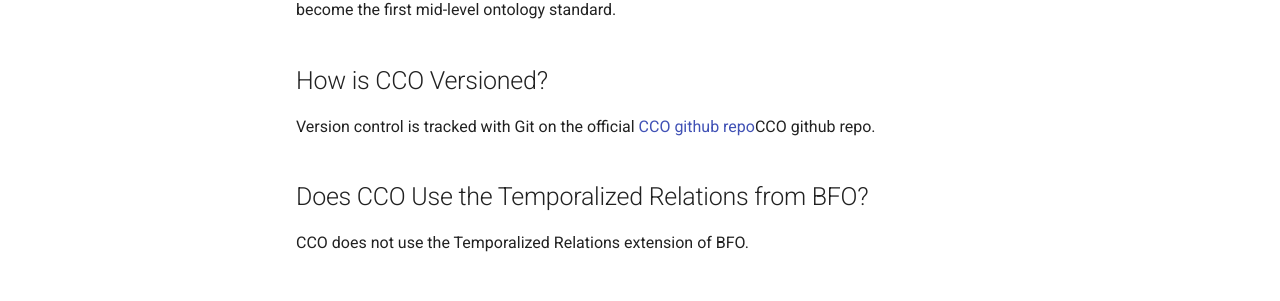
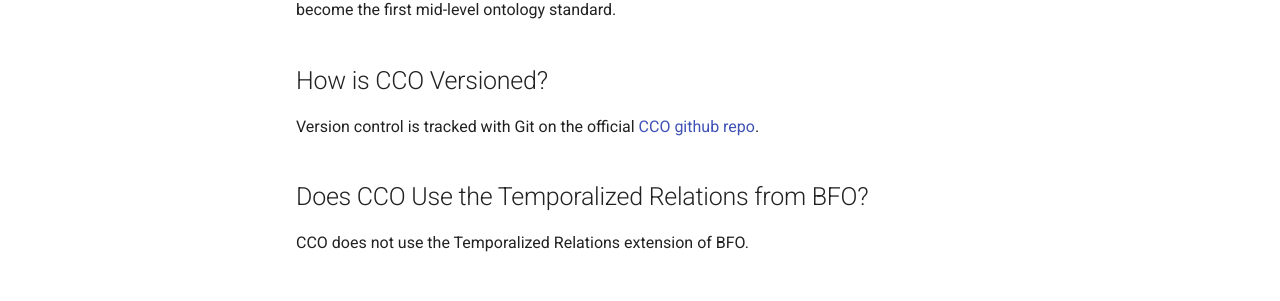
Before and after one commit to CommonCoreOntology/cco-webpage, an MkDocs documentation site: the page built from docs/faq.md, in a window 1280 px wide and 900 px high, scrolled down 1384 px. Shown: the part 414-715 px from the top of the window. Built offline with MkDocs 1.6.1 and Material for MkDocs 9.7.7, drawn with Linux system fonts in a browser that asks for light colours; comment, search, counter and statistics services are not loaded.

Commit message:
Update faq.md
removed repeated statement

```diff
--- a/docs/faq.md
+++ b/docs/faq.md
@@ -29,7 +29,7 @@
   <h2>Is CCO a Standard?</h2>
     <p>CCO is a baseline standard for all formal ontology work with the Department of Defense and Intelligence Communities, as outlined <a href="https://dailynous.com/wp-content/uploads/2024/03/memo-dod-applied-ontology.pdf" target="_blank">here</a>. The <a href="https://sagroups.ieee.org/oswg/" target="_blank">IEEE P3195 Standard for Requirements for a Mid-Level Ontology and Extensions working group</a> is also reviewing CCO to become the first mid-level ontology standard.</p>
   <h2>How is CCO Versioned?</h2>
-    <p>Version control is tracked with Git on the official <a href="https://github.com/CommonCoreOntology/CommonCoreOntologies/tree/develop" target="_blank">CCO github repo</a>CCO github repo.</p>
+    <p>Version control is tracked with Git on the official <a href="https://github.com/CommonCoreOntology/CommonCoreOntologies/tree/develop" target="_blank">CCO github repo</a>.</p>
   <h2>Does CCO Use the Temporalized Relations from BFO?</h2>
     <p>CCO does not use the Temporalized Relations extension of BFO.</p>
   <h2>What's Going on With the Modal Relations Ontology?</h2>
```
